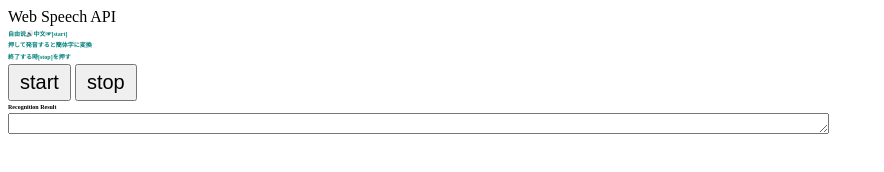
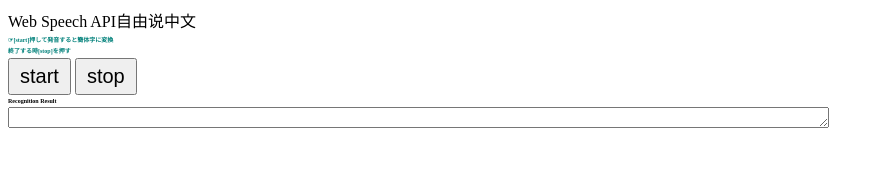
Before and after one commit to tamagenai/ZiyouShuoshuo, a plain HTML site: page index.html in a window 1280 px wide. Shown: the whole page, without its empty margins (0-884 px from the left). Drawn offline with Linux system fonts and the light colour scheme.

Commit message:
Add files via upload

```diff
--- a/index.html
+++ b/index.html
@@ -3,7 +3,7 @@
   <head>
     <meta charset="UTF-8">
     <meta name="viewport" content="width=device-width,initial-scale=1.0"
-    <title>Web Speech API</title>
+    <title>Web Speech API自由说中文</title>
     <style>
       /* 追加: 大きな文字サイズ */
       h2, h3 {
@@ -20,8 +20,7 @@
     </style>
   </head>
   <body>
-    <h2>自由说🔊中文☞[start]</h2>
-    <h2>押して発音すると簡体字に変換</h2>
+    <h2>☞[start]押して発音すると簡体字に変換</h2>
     <h2>終了する時[stop]を押す</h2>
     <button id="start_btn">start</button>
     <button id="stop_btn">stop</button>
```
